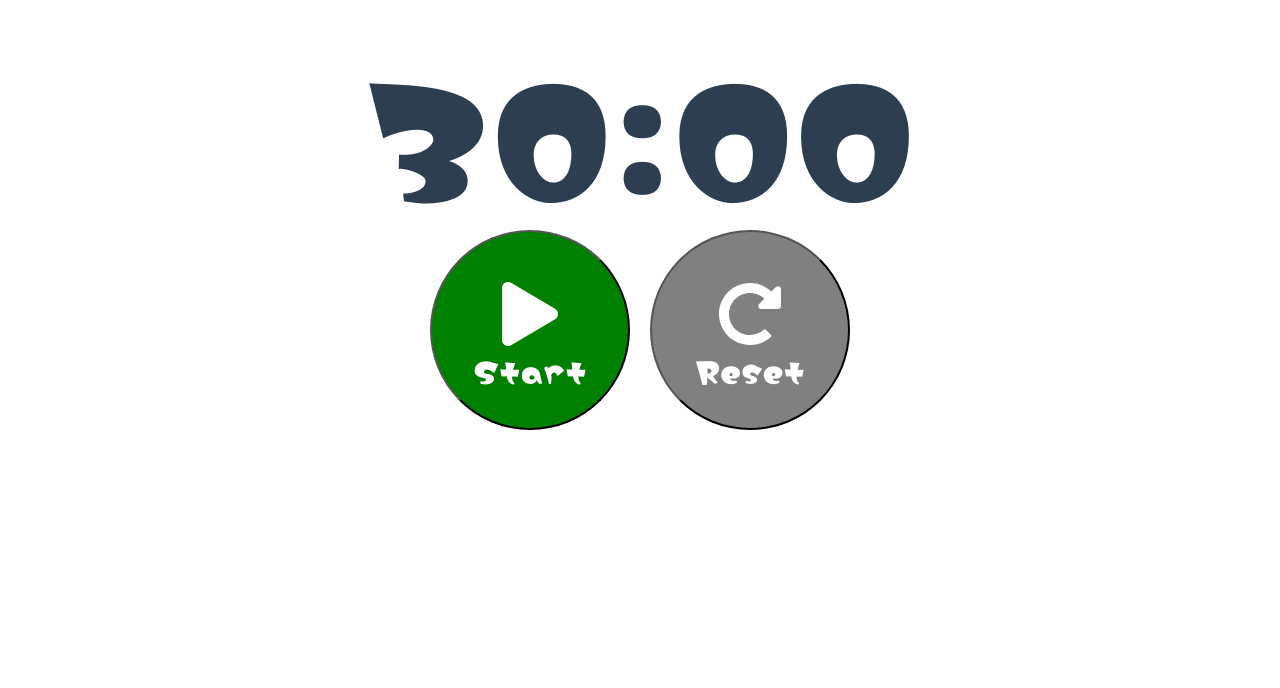
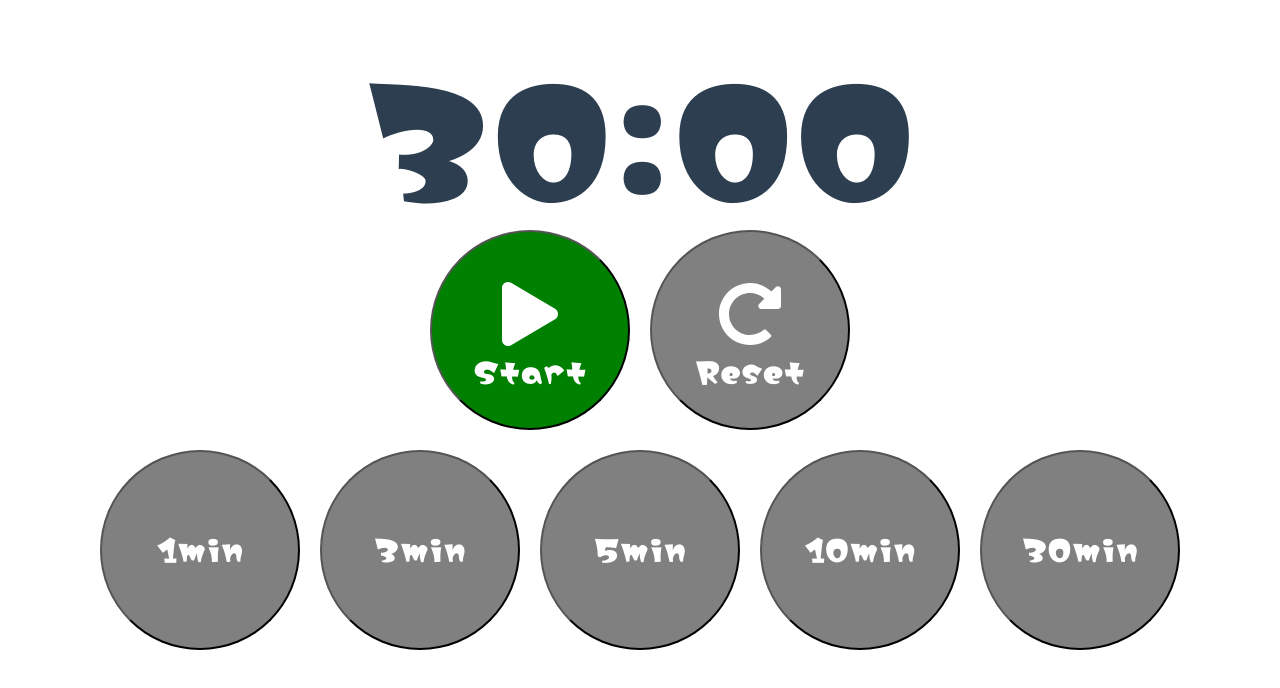
Before and after one commit to furikake6000/ShinchokuTimer, a Vue app: page / in a window 1280 px wide. Shown: the top 688 px of the page. Built offline with nearby package versions, Linux system fonts and the light colour scheme.

Commit message:
分数指定ボタンの配置

```diff
--- a/src/components/Timer.vue
+++ b/src/components/Timer.vue
@@ -12,6 +12,12 @@
     <button v-on:click="initialize(30);">
       <font-awesome-icon icon="redo-alt" />
       Reset
+    </button>
+
+    <br />
+
+    <button v-for="minute in [1, 3, 5, 10, 30]" v-bind:key="minute" v-on:click="initialize(minute);">
+      {{ minute }}min
     </button>
   </div>
 </template>
```
